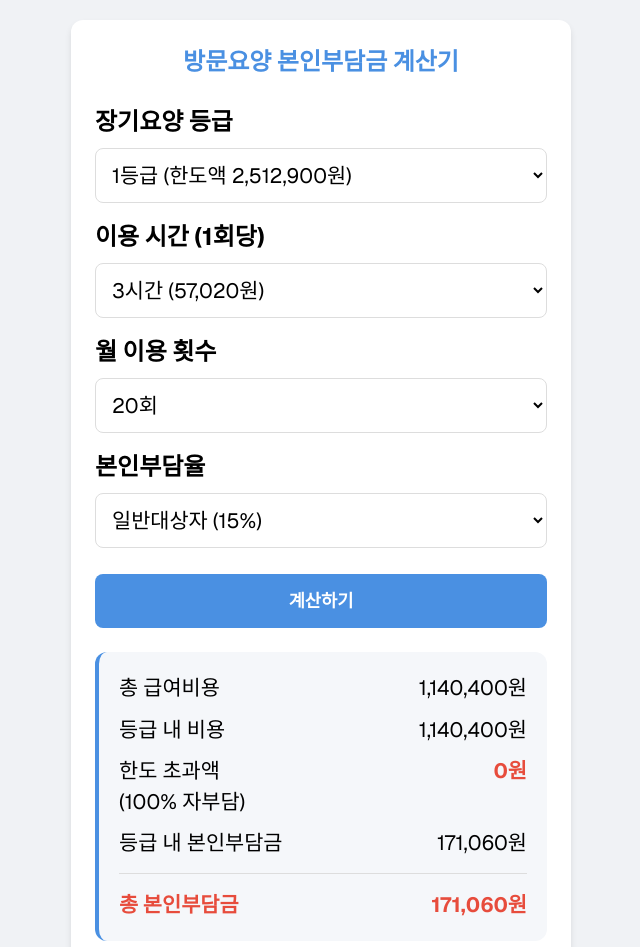
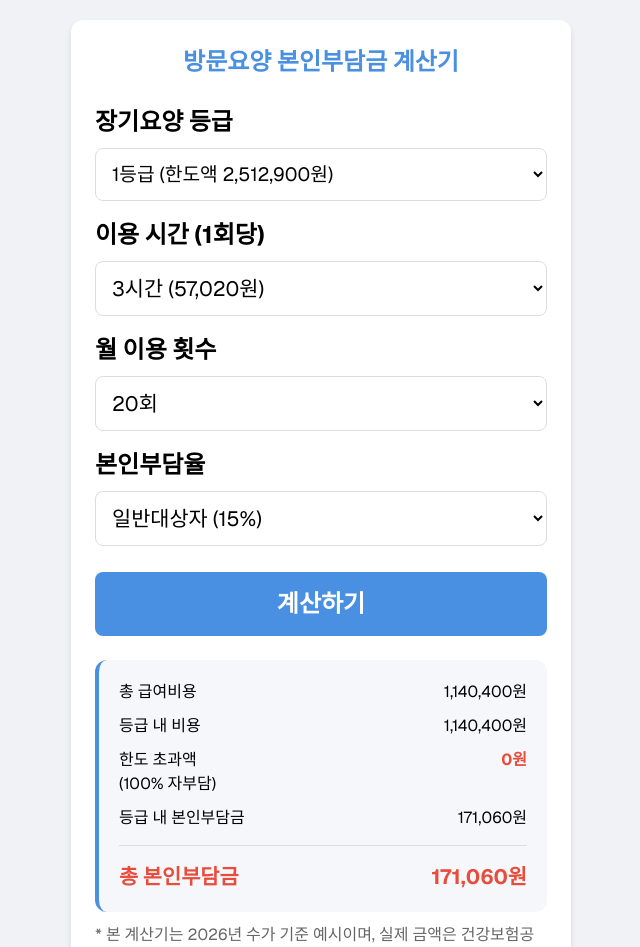
Before and after one commit to jungjk73/long-term-care-frontend, a Next.js app: page / in a window 1280 px wide. Shown: the top 947 px of the page, without its empty margins (319-959 px from the left). Built offline with nearby package versions, Linux system fonts and the light colour scheme.

Commit message:
방문요양 계산기 UI 텍스트 크기 조정

```diff
--- a/app/page.tsx
+++ b/app/page.tsx
@@ -64,7 +64,7 @@ export default function Home() {
                 <div className="mb-4 text-black">
                     <label className="block font-bold mb-2 text-[1.5rem]">장기요양 등급</label>
                     <select
-                        className="w-full p-3 border border-[#ddd] rounded-lg text-[1.3rem] bg-white"
+                        className="w-full p-3 border border-[#ddd] rounded-lg text-[1.2rem] bg-white"
                         value={grade}
                         onChange={(e) => setGrade(e.target.value)}
                     >
@@ -123,26 +123,26 @@ export default function Home() {
                 </div>
 
                 <button
-                    className="w-full p-[14px] bg-[#4a90e2] text-white border-none rounded-lg text-[1.1rem] font-bold cursor-pointer mt-[10px] active:bg-[#357abd]"
+                    className="w-full p-[14px] bg-[#4a90e2] text-white border-none rounded-lg text-[1.5rem] font-bold cursor-pointer mt-[10px] active:bg-[#357abd]"
                     onClick={calculate}
                 >
                     계산하기
                 </button>
 
                 <div className="mt-6 p-5 bg-[#f5f7fa] rounded-[12px] border-l-4 border-[#4a90e2] text-black">
-                    <div className="flex justify-between mb-[10px] text-[1.3rem]">
+                    <div className="flex justify-between mb-[10px] text-[1.0rem]">
                         <span>총 급여비용</span>
                         <span>{result.totalCost.toLocaleString()}원</span>
                     </div>
-                    <div className="flex justify-between mb-[10px] text-[1.3rem]">
+                    <div className="flex justify-between mb-[10px] text-[1.0rem]">
                         <span>등급 내 비용</span>
                         <span>{result.withinLimitCost.toLocaleString()}원</span>
                     </div>
-                    <div className="flex justify-between mb-[10px] text-[1.3rem]">
+                    <div className="flex justify-between mb-[10px] text-[1.0rem]">
                         <span>한도 초과액<br/> (100% 자부담)</span>
                         <span className="text-[#e74c3c] font-bold">{result.overLimitCost.toLocaleString()}원</span>
                     </div>
-                    <div className="flex justify-between mb-[10px] text-[1.3rem]">
+                    <div className="flex justify-between mb-[10px] text-[1.0rem]">
                         <span>등급 내 본인부담금</span>
                         <span>{result.withinLimitSelfPay.toLocaleString()}원</span>
                     </div>
```
